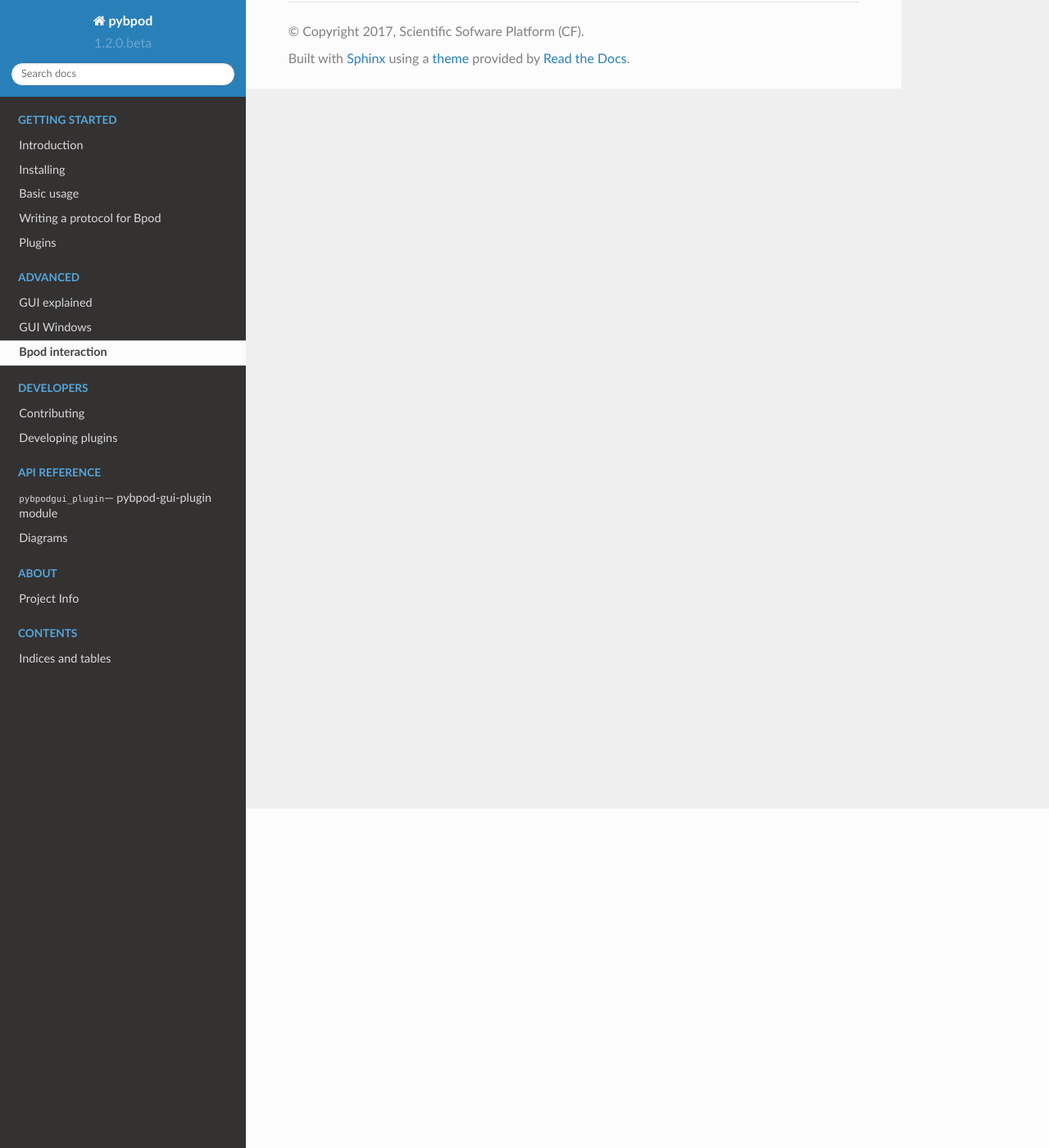
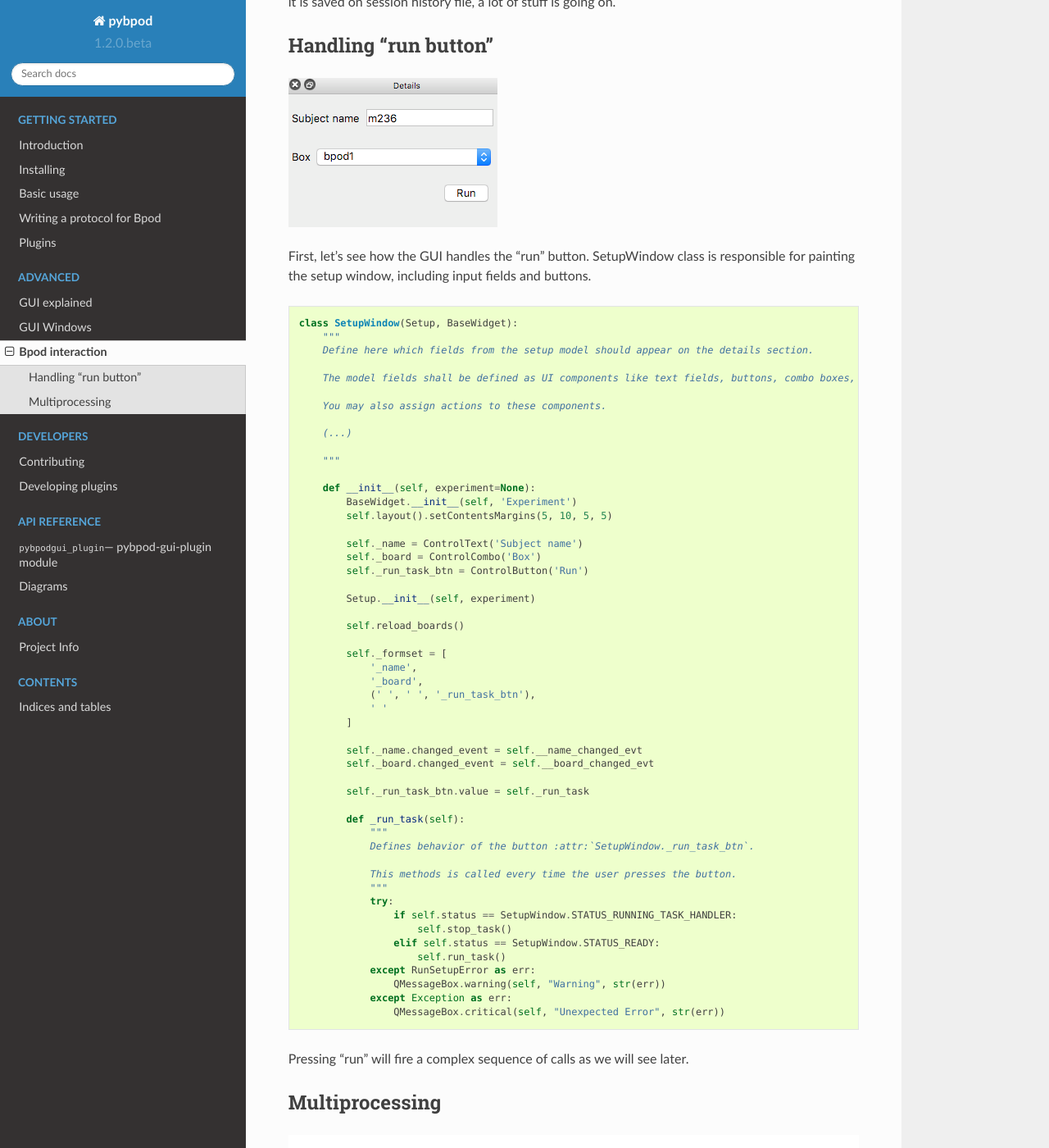
Before and after one commit to ckarageorgkaneen/pybpod-gui-plugin, a Sphinx documentation site: the page built from docs/source/advanced/bpod_interaction.rst, in a window 1280 px wide and 1400 px high, scrolled down 414 px. Shown: the whole window at 82% size. Built offline with Sphinx 7.4.7 and the Read the Docs theme 2.0.0, drawn with Linux system fonts in a browser that asks for light colours; some of the changed text lies outside the part shown.

Commit message:
Working on the “bpod interaction” documentation section

```diff
--- a/docs/source/advanced/bpod_interaction.rst
+++ b/docs/source/advanced/bpod_interaction.rst
@@ -5,7 +5,84 @@ Bpod interaction
 ****************
 
 .. warning::
-    To be implemented soon
 
-Explaining how GUI handles protocols and communicates with API. How multiprocessing works.
-How messages from bpod since "_publish_data" go to the multiprocessing queue until they are parsed on the factory.
+    To be implemented soon:
+        * Explaining  how GUI handles protocols and communicates with API.
+        * How multiprocessing works.
+        * How messages from bpod since "_publish_data" go to the multiprocessing queue until they are parsed on the factory.
+
+
+From the moment you press the button "run" on the GUI until output shows up in the console and it is saved on session history file, a lot of stuff is going on.
+
+=====================
+Handling "run button"
+=====================
+
+.. image:: /_images/bpod_interaction/setup_window_detail.png
+    :scale: 100 %
+
+First, let's see how the GUI handles the "run" button. SetupWindow class is responsible for painting the setup window, including input fields and buttons.
+
+.. code-block:: python
+
+    class SetupWindow(Setup, BaseWidget):
+        """
+        Define here which fields from the setup model should appear on the details section.
+
+        The model fields shall be defined as UI components like text fields, buttons, combo boxes, etc.
+
+        You may also assign actions to these components.
+
+        (...)
+
+        """
+
+        def __init__(self, experiment=None):
+            BaseWidget.__init__(self, 'Experiment')
+            self.layout().setContentsMargins(5, 10, 5, 5)
+
+            self._name = ControlText('Subject name')
+            self._board = ControlCombo('Box')
+            self._run_task_btn = ControlButton('Run')
+
+            Setup.__init__(self, experiment)
+
+            self.reload_boards()
+
+            self._formset = [
+                '_name',
+                '_board',
+                (' ', ' ', '_run_task_btn'),
+                ' '
+            ]
+
+            self._name.changed_event = self.__name_changed_evt
+            self._board.changed_event = self.__board_changed_evt
+
+            self._run_task_btn.value = self._run_task
+
+            def _run_task(self):
+                """
+                Defines behavior of the button :attr:`SetupWindow._run_task_btn`.
+
+                This methods is called every time the user presses the button.
+                """
+                try:
+                    if self.status == SetupWindow.STATUS_RUNNING_TASK_HANDLER:
+                        self.stop_task()
+                    elif self.status == SetupWindow.STATUS_READY:
+                        self.run_task()
+                except RunSetupError as err:
+                    QMessageBox.warning(self, "Warning", str(err))
+                except Exception as err:
+                    QMessageBox.critical(self, "Unexpected Error", str(err))
+
+
+Pressing "run" will fire a complex sequence of calls as we will see later.
+
+=====================
+Multiprocessing
+=====================
+
+.. image:: /_images/bpod_interaction/gui-multiprocessing-highlevel.png
+    :scale: 100 %
```
Also changed, not shown: docs/docs-server.js (+12 -4 lines), docs/source/_images/bpod_interaction/bpod2.png (added), docs/source/_images/bpod_interaction/gui-multiprocessing-highlevel.png (added), docs/source/_images/bpod_interaction/setup_window_detail.png (added), docs/source/_images/bpod_interaction/several_boxes.png (added), docs/source/_images/bpod_no_background.png (added).
